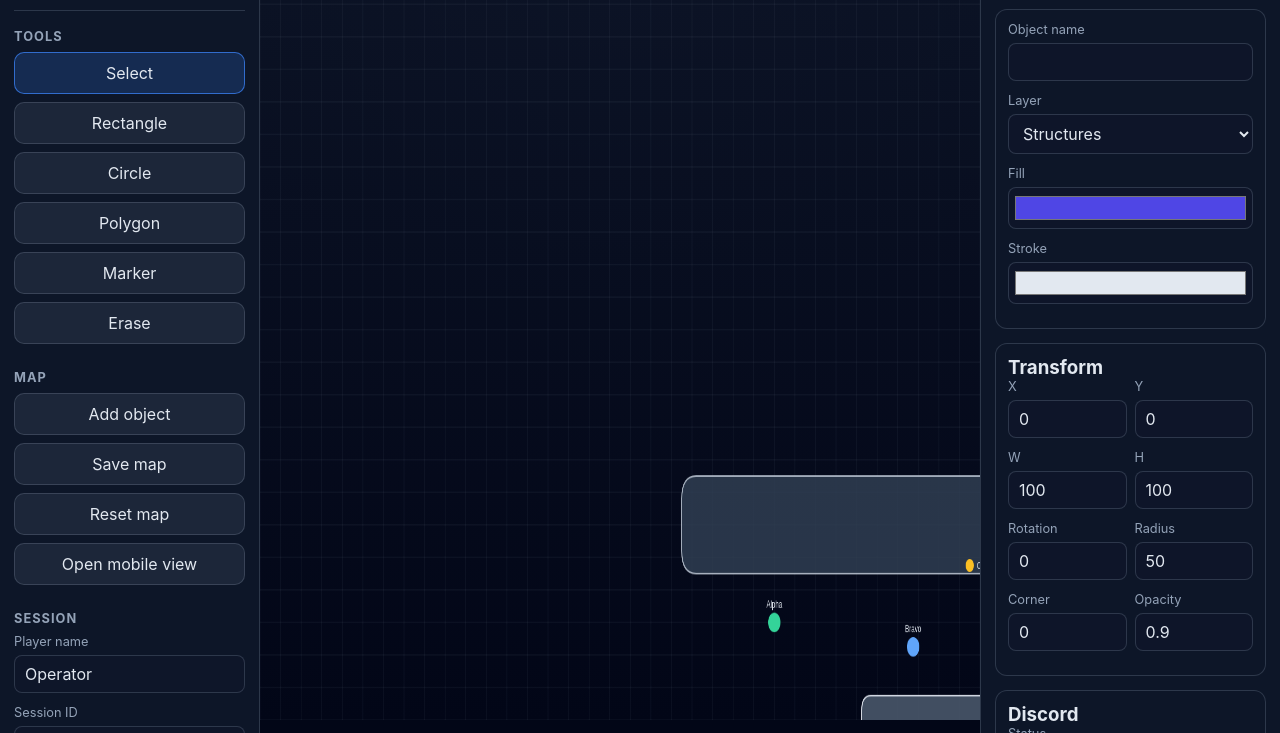
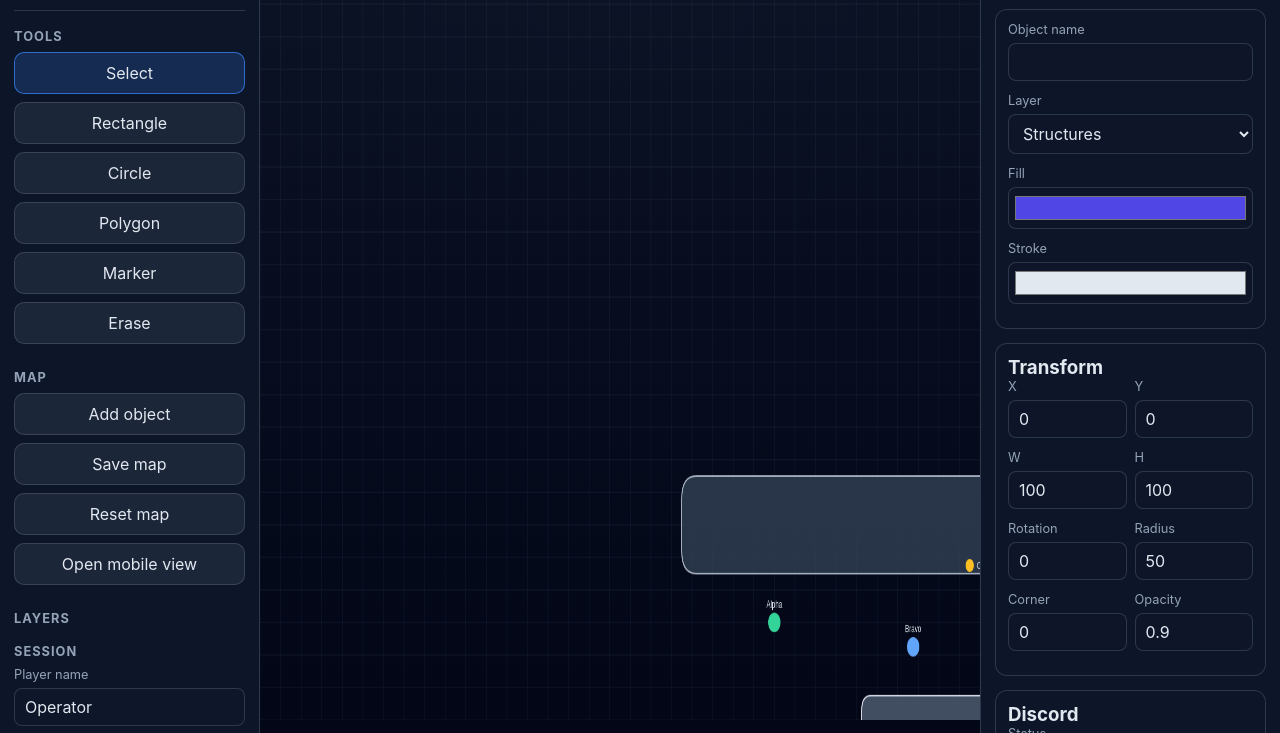
Before and after one commit to ninjasteel231-crypto/majesty-tactical-map, a website: page public/index.html in a window 1280 px wide. Shown: the part 67-800 px from the top of the page. Drawn offline with Linux system fonts and the light colour scheme; no server answers.

Commit message:
Add layer controls and stage 3 editor foundation

```diff
--- a/public/index.html
+++ b/public/index.html
@@ -30,6 +30,11 @@
           <button id="saveMapBtn">Save map</button>
           <button id="resetMapBtn">Reset map</button>
           <button id="mobileViewBtn">Open mobile view</button>
+        </div>
+
+        <div id="layerListWrap" class="tool-group">
+          <h2>Layers</h2>
+          <div id="layerList"></div>
         </div>
 
         <div class="tool-group">
```
